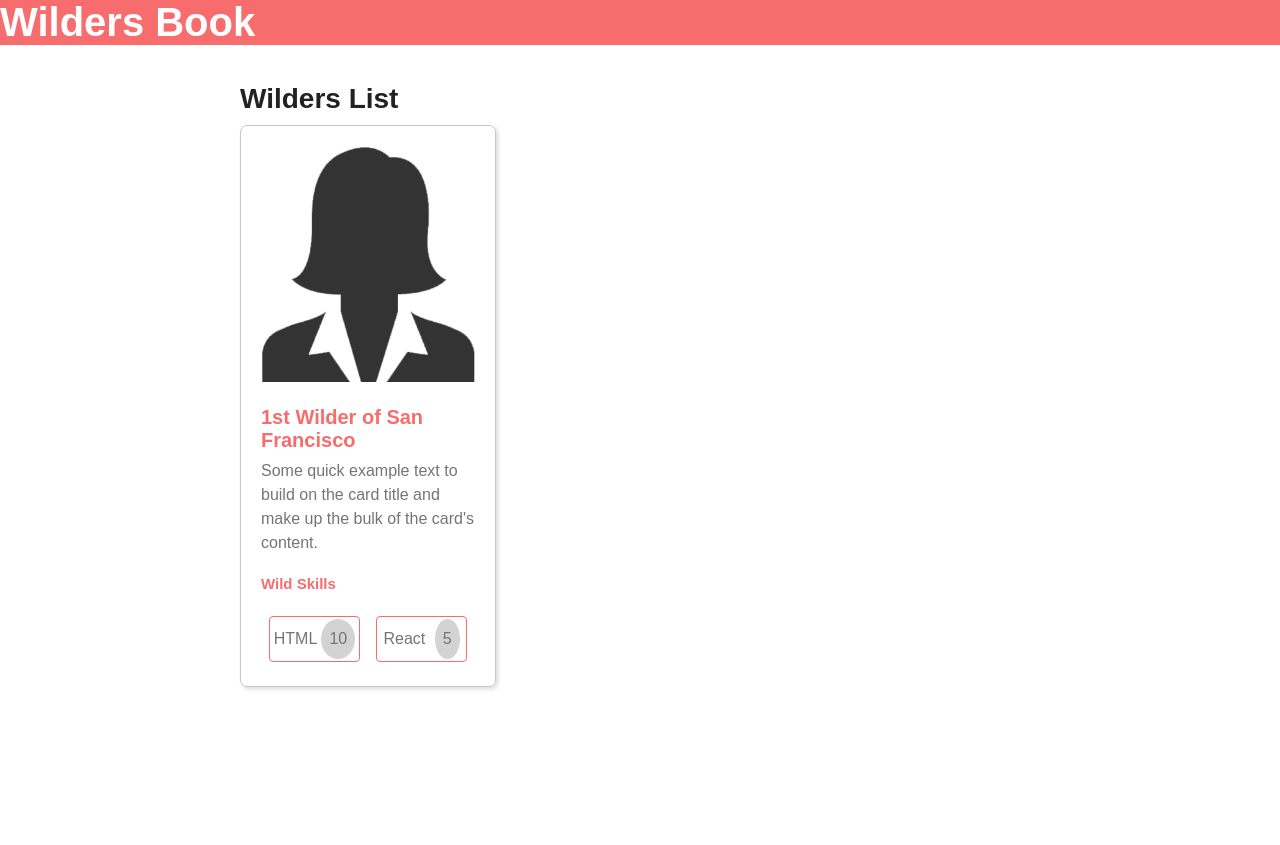
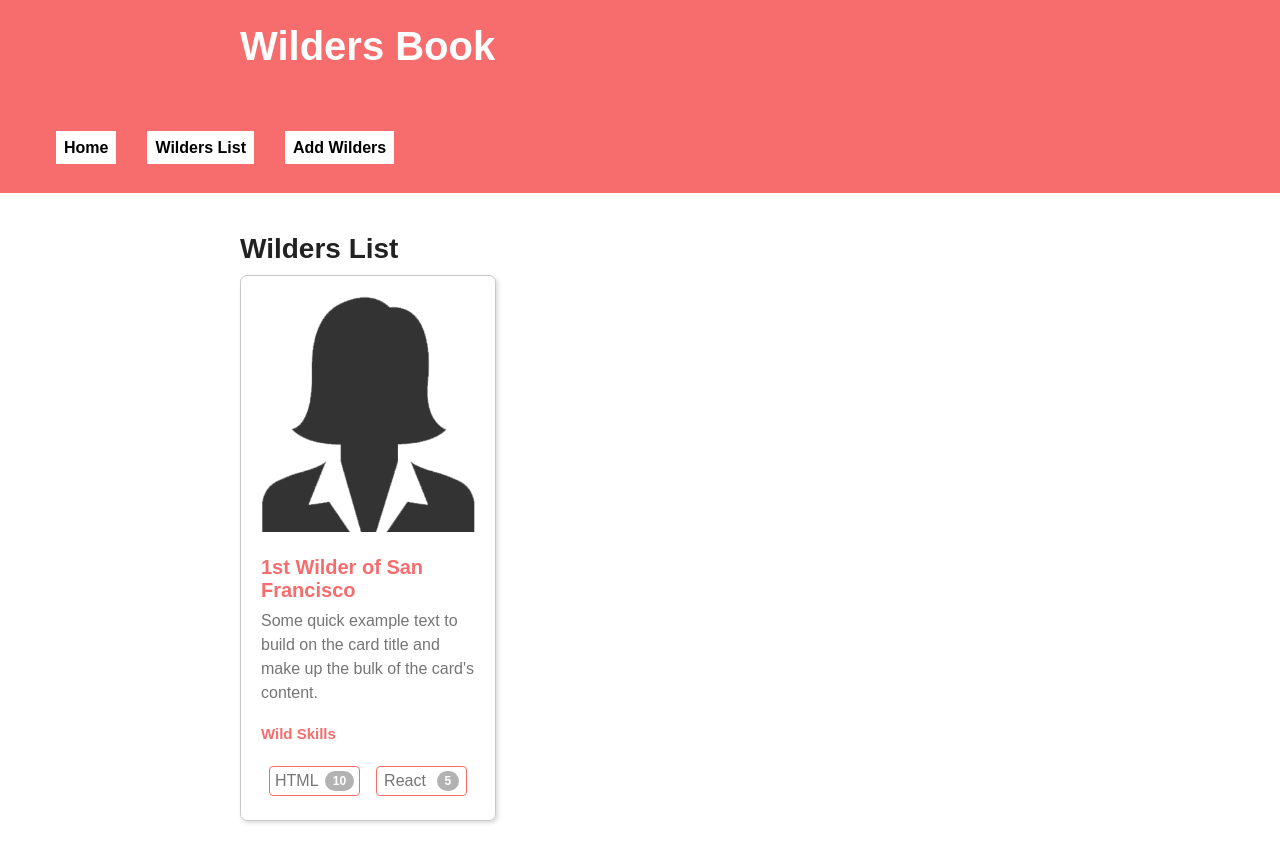
Before and after one commit to johndrake31/react-wilders, a React (Create React App) app: page /wilders in a window 1280 px wide. Before the commit the page ends 800 px from the top, so only its background shows below. Built offline with nearby package versions, Linux system fonts and the light colour scheme; no server answers.

Commit message:
played with styledComp

```diff
--- a/package.json
+++ b/package.json
@@ -11,6 +11,7 @@
     "react-dom": "^17.0.2",
     "react-router-dom": "^5.2.0",
     "react-scripts": "5.0.0",
+    "styled-components": "^5.3.3",
     "web-vitals": "^2.1.4"
   },
   "scripts": {
--- a/src/App.jsx
+++ b/src/App.jsx
@@ -1,37 +1,25 @@
 import React from 'react';
 import { Switch, Route } from 'react-router-dom';
 import './App.css';
+import Header from './components/Header';
 
 //Components
 import Wilders from './components/Wilders';
-// import Home from './components/Home';
+import Home from './components/Home';
 // import AddWildersForm from './components/AddWilderForm'
-// import Header from './components/Header';
 
 const App = () => {
   return (
     <>
-      <header>
-        <h1 className='text-center'>Wilders Book</h1>
-      </header>
-        <Wilders></Wilders>
-
-
-      {/* <Header />
+      <Header />
       <Switch>
         <Route path='/' exact>
-          <Home />
-        </Route>
-        <Route path='/home' exact>
           <Home />
         </Route>
         <Route path='/wilders' exact>
           <Wilders />
         </Route>
-        <Route path='/wilders-form' exact>
-          <AddWildersForm />
-        </Route>
-      </Switch> */}
+      </Switch>
     </>
   );
 };
--- a/src/components/Header.jsx
+++ b/src/components/Header.jsx
@@ -1,20 +1,34 @@
 import React from 'react';
 import { Link } from 'react-router-dom';
 import classes from './Header.module.css';
+import styledComponents from 'styled-components';
+
+const StyledLi = styledComponents.li`
+margin: 1rem 1rem;
+color: black;
+
+`;
+const StyledLiRed = styledComponents(StyledLi)`
+background-color: red !important;
+`;
 
 const Header = (props) => {
   return (
-    <header className={classes.header}>
-      <ul className='d-flex'>
-        <li>
+    <header>
+      <div className='container'>
+        <h1 className='text-center'>Wilders Book</h1>
+      </div>
+
+      <ul className={classes.flex}>
+        <StyledLi>
           <Link to='/'>Home</Link>
-        </li>
-        <li>
+        </StyledLi>
+        <StyledLi>
           <Link to='/wilders'>Wilders List</Link>
-        </li>
-        <li>
+        </StyledLi>
+        <StyledLi>
           <Link to='/wilders-form'>Add Wilders</Link>
-        </li>
+        </StyledLi>
       </ul>
     </header>
   );
--- a/src/components/Header.module.css
+++ b/src/components/Header.module.css
@@ -1,12 +1,25 @@
 .header ul {
   list-style: none;
 }
-.header li {
-  margin: 1rem 1rem;
+
+
+.flex{
+  list-style: none;
+  display: flex;
+  padding-bottom: 20px;
 }
 
-.header a {
+.flex :not(:first-child){
+  margin-left: 15px;
+}
+.flex a{
   text-decoration: none;
   color: black;
   font-weight: bold;
+  background-color: white;
+  padding: .5em;
 }
+a:hover{
+  color: white;
+  background-color: black;
+}
--- a/src/components/Skill.module.css
+++ b/src/components/Skill.module.css
@@ -2,19 +2,22 @@
   margin: 4px 0;
   display: flex;
   justify-content: space-around;
-    border: #F76C6C 1px solid;
+  border: #f76c6c 1px solid;
   border-radius: 4px;
   padding: 2px;
   width: 40%;
   align-items: center;
 }
 
-
-
-.sVotes{
-  background-color: lightgray;
-  padding: 8px 8px;
-  border-radius: 50%;
-  align-items: center;
-
+.sVotes {
+  border-radius: 50rem;
+  background-color: rgba(0, 0, 0, 0.3);
+  display: inline-block;
+  padding: 0.35em 0.65em;
+  font-size: 0.75rem;
+  font-weight: 700;
+  line-height: 1;
+  color: #fff;
+  text-align: center;
+  white-space: nowrap;
 }
```
Also changed, not shown: src/components/HeaderWild.jsx (added), 1 other file (tests, documents, lock files or other folders). Lines whose indentation alone changed are shown as unchanged.
